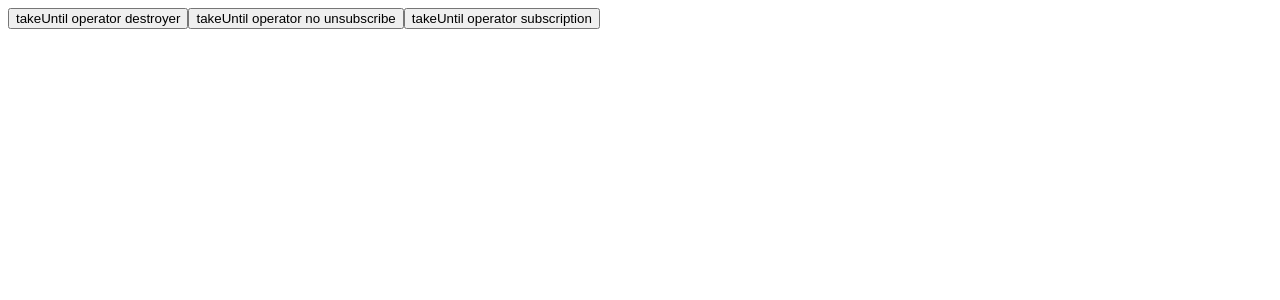
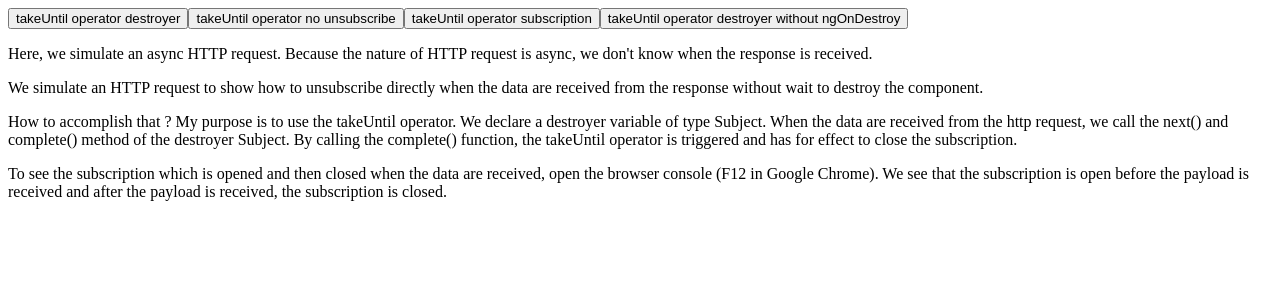
Before and after one commit to Florian935/angular-unsubscribe-goodpractices, an Angular app: page /take-until-destroyer-without-ng-on-destroy in a window 1280 px wide. Before the commit this address led to /. Shown: the top 300 px of the page. Built offline with nearby package versions, Linux system fonts and the light colour scheme.

Commit message:
Feat: demonstrate how to unsubscribe to an http request after the data are received without wait that the component is destroyed

```diff
--- a/src/app/app-routing.module.ts
+++ b/src/app/app-routing.module.ts
@@ -19,6 +19,12 @@ const routes: Routes = [
         loadChildren: () =>
             import('./pages/take-until-subscription/take-until-subscription.module')
             .then( m => m.TakeUntilSubscriptionModule)
+    },
+    {
+        path: 'take-until-destroyer-without-ng-on-destroy',
+        loadChildren: () =>
+            import('./pages/take-until-destroyer-without-ng-on-destroy/take-until-destroyer-without-ng-on-destroy.module')
+            .then( m => m.TakeUntilDestroyerWithoutNgOnDestroyModule)
     }
 ];
 
--- a/src/app/app.component.html
+++ b/src/app/app.component.html
@@ -1,5 +1,14 @@
-<button [routerLink]="['/take-until-destroyer']">takeUntil operator destroyer</button>
-<button [routerLink]="['/take-until-no-unsubscribe']">takeUntil operator no unsubscribe</button>
-<button [routerLink]="['/take-until-subscription']">takeUntil operator subscription</button>
+<button [routerLink]="['/take-until-destroyer']">
+    takeUntil operator destroyer
+</button>
+<button [routerLink]="['/take-until-no-unsubscribe']">
+    takeUntil operator no unsubscribe
+</button>
+<button [routerLink]="['/take-until-subscription']">
+    takeUntil operator subscription
+</button>
+<button [routerLink]="['/take-until-destroyer-without-ng-on-destroy']">
+    takeUntil operator destroyer without ngOnDestroy
+</button>
 
 <router-outlet></router-outlet>
--- a/src/app/app.module.ts
+++ b/src/app/app.module.ts
@@ -6,7 +6,7 @@ import { AppComponent } from './app.component';
 
 @NgModule({
   declarations: [
-    AppComponent,
+    AppComponent
   ],
   imports: [
     BrowserModule,
--- /dev/null
+++ b/src/app/pages/take-until-destroyer-without-ng-on-destroy/components/take-until-destroyer-without-ng-on-destroy.component.html
@@ -0,0 +1,7 @@
+<p>Here, we simulate an async HTTP request. Because the nature of HTTP request is async, we don't know when the response is received.</p>
+<p>We simulate an HTTP request to show how to unsubscribe directly when the data are received from the response without wait to destroy the component.</p>
+<p>How to accomplish that ? My purpose is to use the takeUntil operator. We declare a destroyer variable of type Subject.
+    When the data are received from the http request, we call the next() and complete() method of the destroyer Subject. By
+    calling the complete() function, the takeUntil operator is triggered and has for effect to close the subscription.
+</p>
+<p>To see the subscription which is opened and then closed when the data are received, open the browser console (F12 in Google Chrome). We see that the subscription is open before the payload is received and after the payload is received, the subscription is closed.</p>
--- /dev/null
+++ b/src/app/pages/take-until-destroyer-without-ng-on-destroy/components/take-until-destroyer-without-ng-on-destroy.component.ts
@@ -0,0 +1,41 @@
+import { takeUntil } from 'rxjs/operators';
+import { ObservableEmitterService } from './../../services/observable-emitter.service';
+import { Component, OnInit, OnDestroy } from '@angular/core';
+import { Subject, Subscription } from 'rxjs';
+
+@Component({
+    selector: 'app-take-until-destroyer-without-ng-on-destroy',
+    templateUrl: './take-until-destroyer-without-ng-on-destroy.component.html',
+    styleUrls: ['./take-until-destroyer-without-ng-on-destroy.component.scss']
+})
+export class TakeUntilDestroyerWithoutNgOnDestroyComponent implements OnInit {
+    private subscription: Subscription = new Subscription();
+    private destroyer$: Subject<boolean> = new Subject<boolean>();
+
+    constructor(private _observableEmitterService: ObservableEmitterService) { }
+
+    ngOnInit(): void {
+        this.simulateAsyncHttpRequest();
+    }
+
+    private simulateAsyncHttpRequest(): void {
+        setTimeout( () => {
+            console.log('Simulated http request started !');
+
+            this.subscription = this._observableEmitterService.sourceEmitter$
+                .pipe(takeUntil(this.destroyer$))
+                .subscribe( ( ticker: number ) => {
+                    console.log(`Simulated response payload received: ${++ticker}`);
+                    console.log(`===============> Subscription is open: ${!this.subscription.closed}`)
+                    this.processDestroyer();
+                    console.log(`===============> After call destroyer object to finish the subscription with the simulated http request ====> Subscription is open: ${!this.subscription.closed}`)
+                }
+            );
+        }, 2000);
+    }
+
+    private processDestroyer(): void {
+        this.destroyer$.next(true);
+        this.destroyer$.complete();
+    }
+}
```
Also changed, not shown: src/app/pages/take-until-destroyer-without-ng-on-destroy/take-until-destroyer-without-ng-on-destroy-routing.module.ts (added, +16 -0 lines), src/app/pages/take-until-destroyer-without-ng-on-destroy/take-until-destroyer-without-ng-on-destroy.module.ts (added, +17 -0 lines), src/app/pages/take-until-destroyer-without-ng-on-destroy/components/take-until-destroyer-without-ng-on-destroy.component.scss (added), 1 other file (tests, documents, lock files or other folders).
